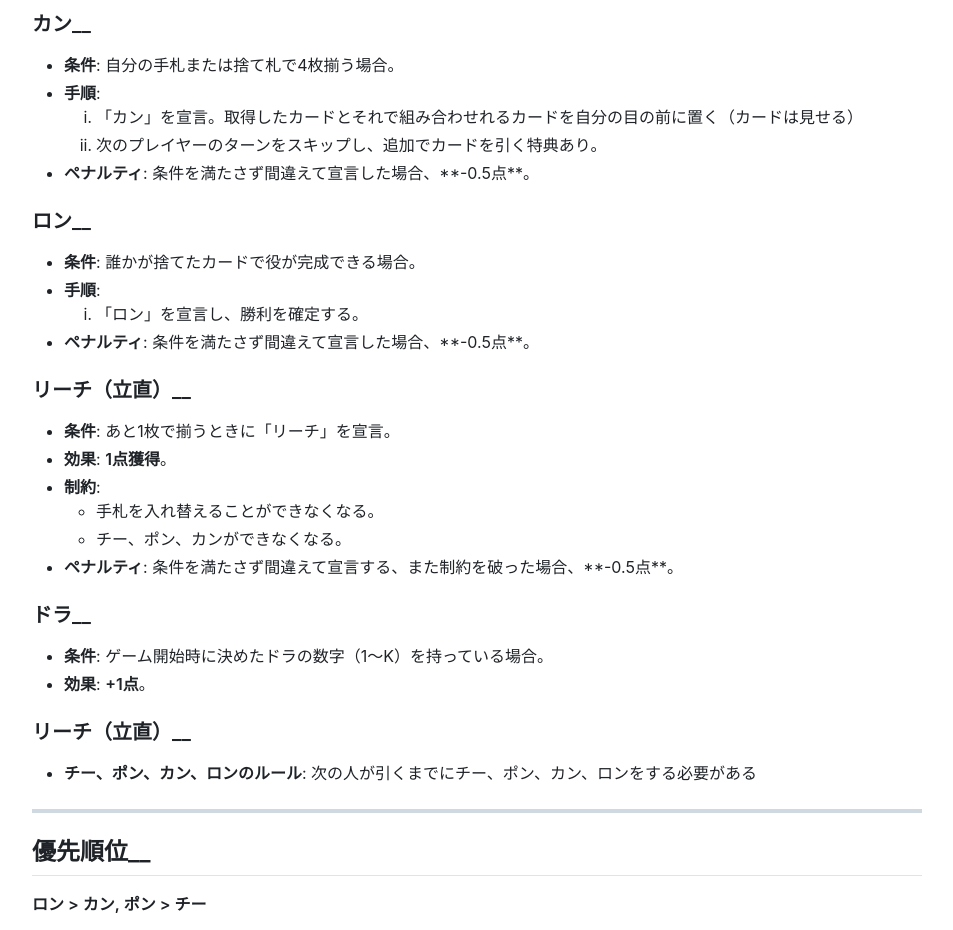
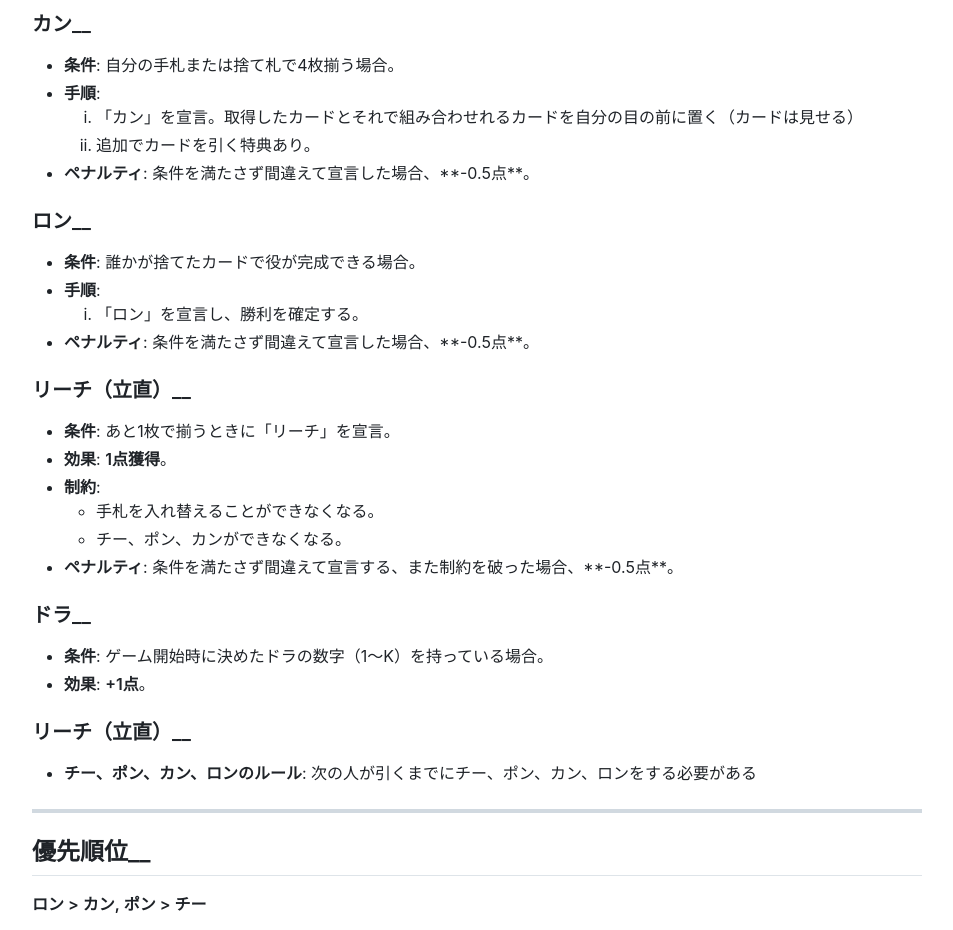
Before and after one commit to sassa12345/torannpuma-jan, a plain HTML site: page index.html in a window 1280 px wide. Shown: the part 1560-2490 px from the top of the page, without its empty margins (13-966 px from the left). Drawn offline with nearby package versions, Linux system fonts and the light colour scheme.

Commit message:
Update index.html

```diff
--- a/index.html
+++ b/index.html
@@ -133,7 +133,7 @@
 <li><strong>条件</strong>: 自分の手札または捨て札で4枚揃う場合。</li>
 <li><strong>手順</strong>: <ol>
 <li>「カン」を宣言。取得したカードとそれで組み合わせれるカードを自分の目の前に置く（カードは見せる）</li>
-<li>次のプレイヤーのターンをスキップし、追加でカードを引く特典あり。</li>
+<li>追加でカードを引く特典あり。</li>
 </ol>
 </li>
 <li><strong>ペナルティ</strong>: 条件を満たさず間違えて宣言した場合、**-0.5点**。</li>
```
